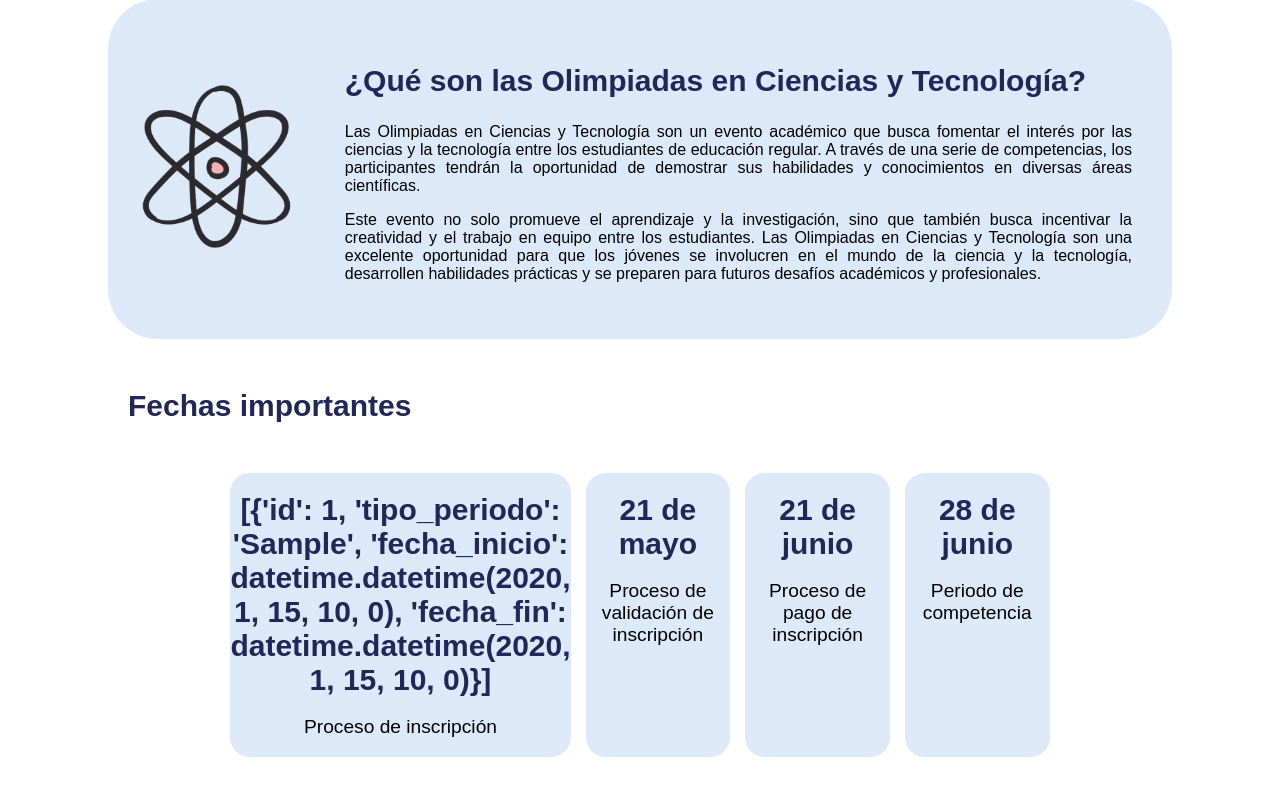
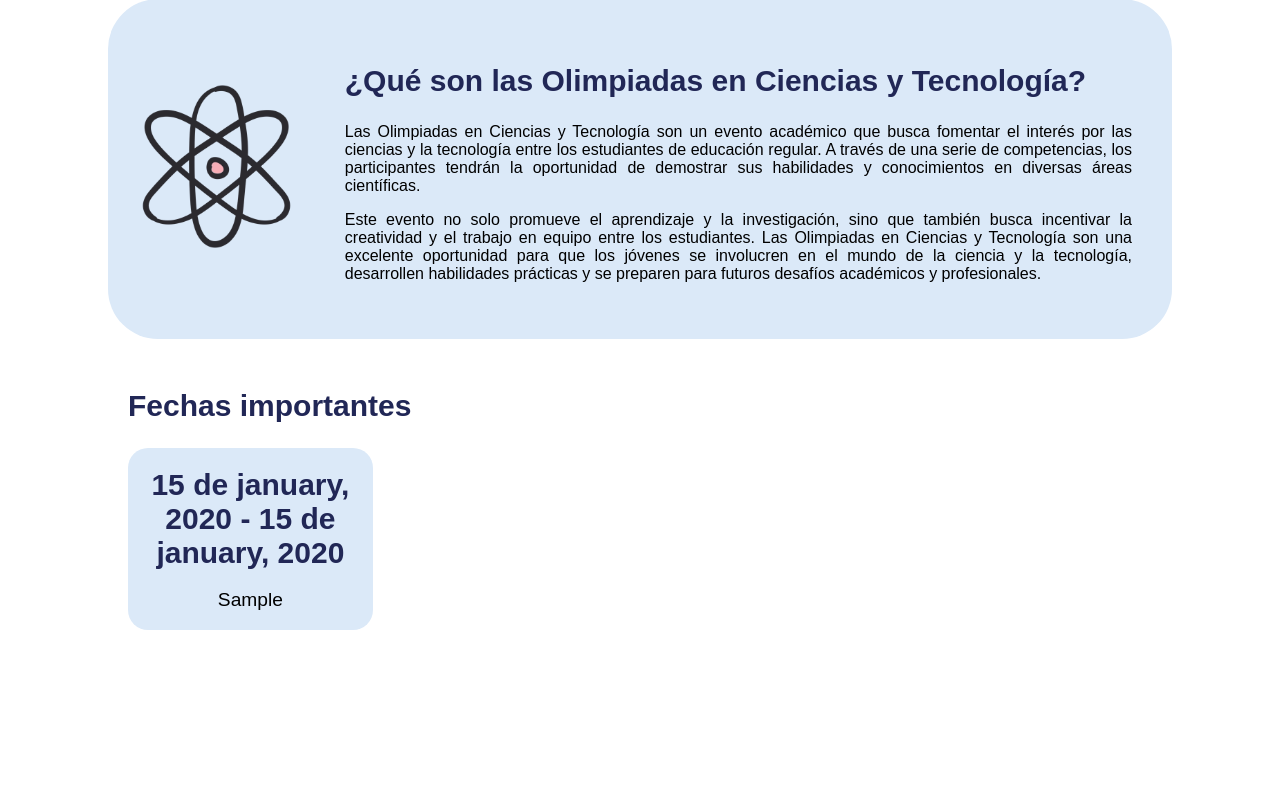
Before and after one commit to Santiago1408/Oh_Sansi_Flask, a Flask app: page / in a window 1280 px wide. Shown: the part 731-1538 px from the top of the page. After the commit the page ends 1361 px from the top, so only its background shows below. Run offline with Flask 3, Linux system fonts and the light colour scheme; tables that the repository leaves empty or names only in its code hold one stand-in row (values such as "Sample post"); parts of the project's set-up code (start-up, migrations or seed data) failed here and were passed over.

Commit message:
Fechas importantes mostrandose correctamente

```diff
--- a/app/routes.py
+++ b/app/routes.py
@@ -1,4 +1,5 @@
 from datetime import date, datetime
+import locale
 import traceback
 from app import app, mysql
 from flask import render_template, jsonify, request, redirect, url_for, session, flash
@@ -11,6 +12,8 @@ from reportlab.platypus.tables import TableStyle
 from reportlab.lib.styles import getSampleStyleSheet
 from io import BytesIO
 from flask import make_response
+
+locale.setlocale(locale.LC_TIME, 'es_ES.utf8')
 
 # Decoradores para proteger rutas según el tipo de usuario
 def login_required(f):
@@ -141,7 +144,19 @@ def home():
     sql = "SELECT * FROM periodos_competencia"
     cursor.execute(sql)
     data = cursor.fetchall()
-    return render_template('home.html', data=data)
+
+    # Procesar y formatear las fechas
+    periodos = []
+    for row in data:
+        fecha_inicio = row['fecha_inicio'].strftime('%d de %B, %Y')
+        fecha_fin = row['fecha_fin'].strftime('%d de %B, %Y')
+        periodos.append({
+            'tipo_periodo': row['tipo_periodo'],
+            'fecha_inicio_formateada': fecha_inicio,
+            'fecha_fin_formateada': fecha_fin
+        })
+
+    return render_template('home.html', periodos=periodos)
 
 @app.route('/admin-areas')
 @admin_required
--- a/app/static/css/home.css
+++ b/app/static/css/home.css
@@ -128,8 +128,7 @@ nav a:hover{
 }
 
 .dates{
-    width: 80%;
-    margin: 50px auto;
+    margin: 20px auto;
     display: grid;
     grid-template-columns: repeat(4, 1fr);
     gap: 15px;
--- a/app/templates/home.html
+++ b/app/templates/home.html
@@ -40,22 +40,24 @@
     <div class="fechas-importantes">
         <h2>Fechas importantes</h2>
         <div class="dates">
+            {% for periodo in periodos %}
             <div class="card">
-                <h2>{{data}}</h2>
-                <p>Proceso de inscripción</p>
+                <h2>{{ periodo.fecha_inicio_formateada|capitalize }} - {{ periodo.fecha_fin_formateada|lower }}</h2>
+                <p>
+                    {% if periodo.tipo_periodo == 'inscripcion' %}
+                    Proceso de inscripción
+                    {% elif periodo.tipo_periodo == 'validacion' %}
+                    Proceso de validación de inscripción
+                    {% elif periodo.tipo_periodo == 'pagos' %}
+                    Proceso de pago de inscripción
+                    {% elif periodo.tipo_periodo == 'competencia' %}
+                    Periodo de competencia
+                    {% else %}
+                    {{ periodo.tipo_periodo|capitalize }}
+                    {% endif %}
+                </p>
             </div>
-            <div class="card">
-                <h2>21 de mayo</h2>
-                <p>Proceso de validación de inscripción</p>
-            </div>
-            <div class="card">
-                <h2>21 de junio</h2>
-                <p>Proceso de pago de inscripción</p>
-            </div>
-            <div class="card">
-                <h2>28 de junio</h2>
-                <p>Periodo de competencia</p>
-            </div>
+            {% endfor %}
         </div>
     </div>
 </main>
```
